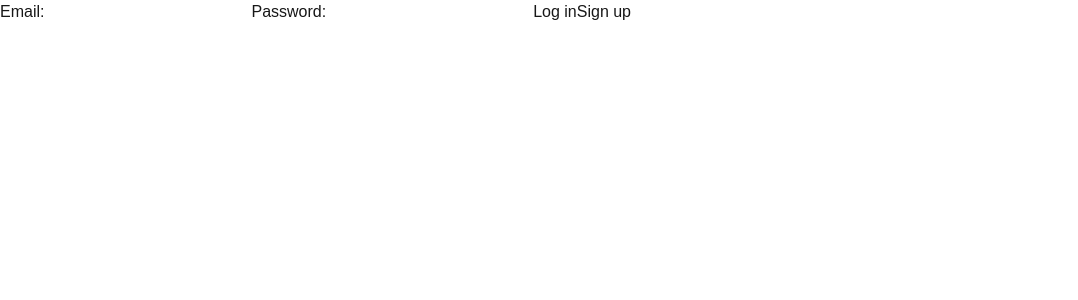
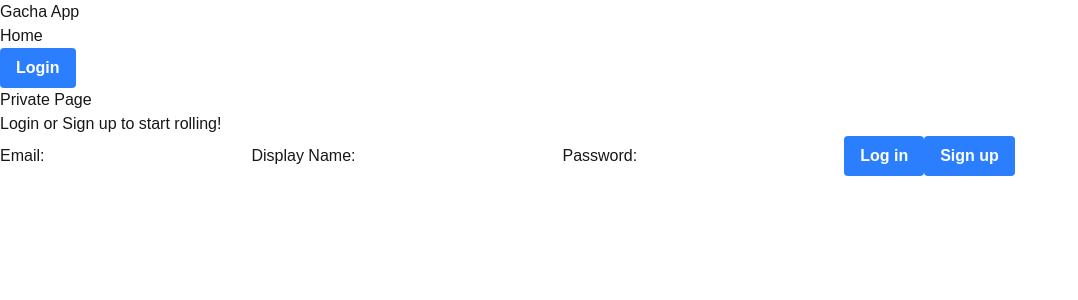
Before and after one commit to RRdav/rrs-gacha-app, a Next.js app: page /login in a window 1280 px wide. Shown: the top 300 px of the page, without its empty margins (0-1078 px from the left). Built offline with nearby package versions, Linux system fonts and the light colour scheme; no server answers.

Commit message:
Implement sign out functionality

```diff
--- /dev/null
+++ b/src/app/components/Header.tsx
@@ -0,0 +1,20 @@
+import Link from "next/link"
+import Button from "./Button"
+import User from "./User"
+
+
+export default async function Header(){
+
+    return (
+        <header>
+            <h1>Gacha App</h1>
+            <nav>
+                <ul>
+                    <li><a href="/">Home</a></li>
+                    <User />
+                    <li><a href="/private">Private Page</a></li>
+                </ul>
+            </nav>
+        </header>
+    )
+}
--- /dev/null
+++ b/src/app/components/User.tsx
@@ -0,0 +1,37 @@
+import { createClient } from "../utils/supabase/server"
+import { redirect } from "next/navigation"
+import Button from "./Button";
+import Link from "next/link";
+
+export default async function User() {
+    const supabase = await createClient()
+    const { data, error } = await supabase.auth.getUser()
+
+    const user = data?.user;
+
+    // Define the Server Action for signing out
+    const signOut = async () => {
+        'use server'
+        const supabase = await createClient()
+        // Sign out the user
+        await supabase.auth.signOut()
+
+        // Redirect to the home page to refresh the session and UI
+        return redirect('/login')
+    }
+    return(
+        <li>
+            {user ? (
+                <div>
+                    <p>Welcome, {user.email}</p>
+                    <form action={signOut}>
+                        <Button type="submit">Sign Out</Button>
+                    </form>
+                </div>
+            ) : (
+                <Button><Link href="/login">Login</Link></Button>
+            )}
+        </li>
+    )
+
+}
--- a/src/app/layout.tsx
+++ b/src/app/layout.tsx
@@ -2,6 +2,7 @@ import type { Metadata } from "next";
 import { Geist, Geist_Mono } from "next/font/google";
 import "./globals.css";
 import { CollectionProvider } from "@/contexts/CollectionContext";
+import Header from "./components/Header";
 
 const geistSans = Geist({
   variable: "--font-geist-sans",
@@ -29,6 +30,7 @@ export default function RootLayout({
         className={`${geistSans.variable} ${geistMono.variable} antialiased`}
       >
         <CollectionProvider>
+          <Header />
           {children}
         </CollectionProvider>
       </body>
--- a/src/app/login/actions.tsx
+++ b/src/app/login/actions.tsx
@@ -34,6 +34,7 @@ export async function signup(formData: FormData) {
   const data = {
     email: formData.get('email') as string,
     password: formData.get('password') as string,
+    display_name: formData.get('display_name') as string,
   }
 
   const { error } = await supabase.auth.signUp(data)
--- a/src/app/login/page.tsx
+++ b/src/app/login/page.tsx
@@ -1,14 +1,24 @@
+import Button from "../components/Button"
 import { login, signup } from "./actions"
 
 export default function LoginPage() {
   return (
+    <div>
+        <h1> Login or Sign up to start rolling!</h1>
         <form>
         <label htmlFor="email">Email:</label>
         <input id="email" name="email" type="email" required />
+        <label htmlFor="display_name">Display Name:</label>
+        <input id="display_name" name="display_name" type="text" required />
         <label htmlFor="password">Password:</label>
         <input id="password" name="password" type="password" required />
-      <button formAction={login}>Log in</button>
-      <button formAction={signup}>Sign up</button>
+        <Button formAction={login}>
+            Log in
+        </Button>
+        <Button formAction={signup}>
+            Sign up
+        </Button>
         </form>
+    </div>
   )
 }
```
Also changed, not shown: 1 other file (tests, documents, lock files or other folders). Lines whose indentation alone changed are shown as unchanged.
